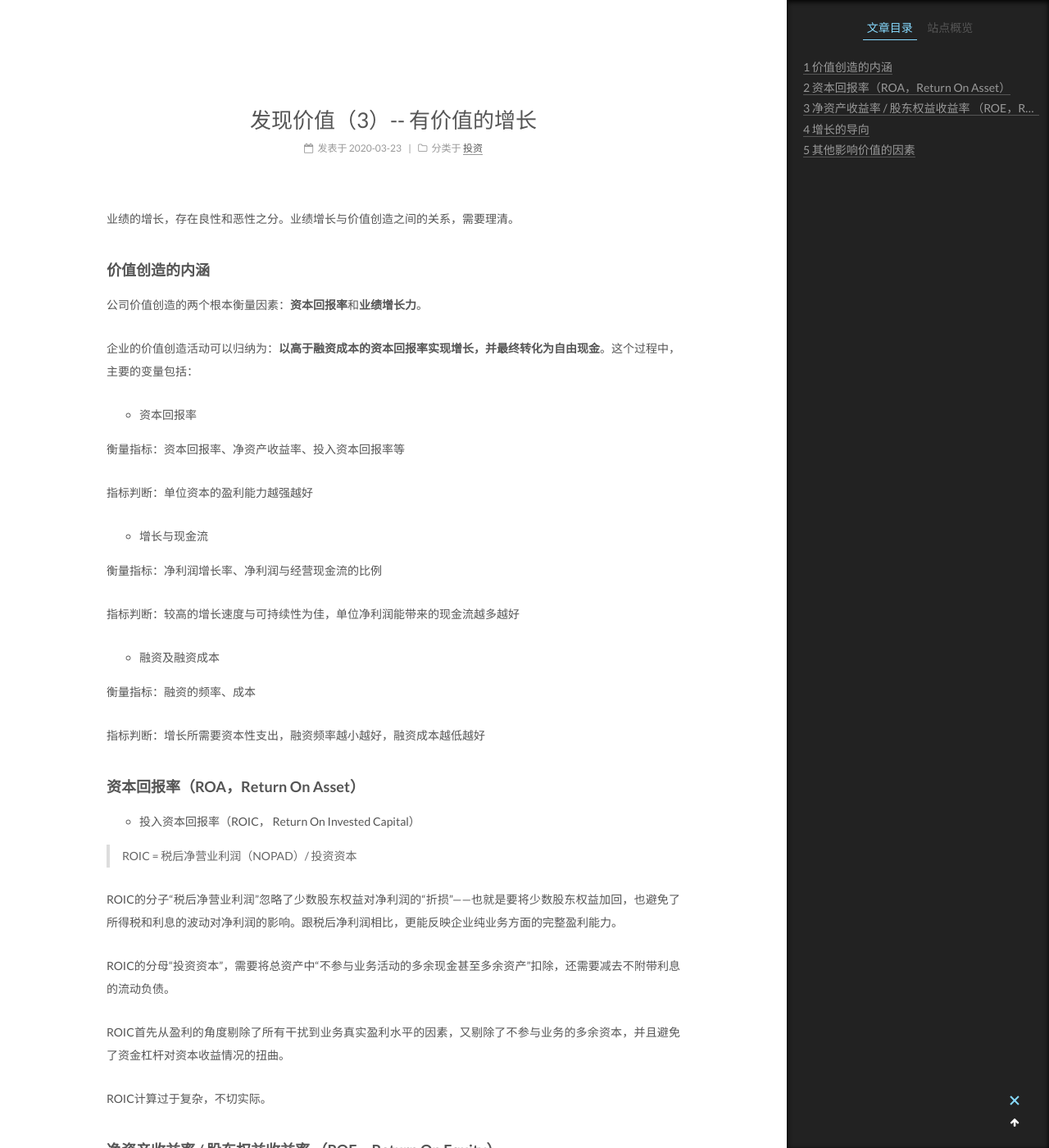
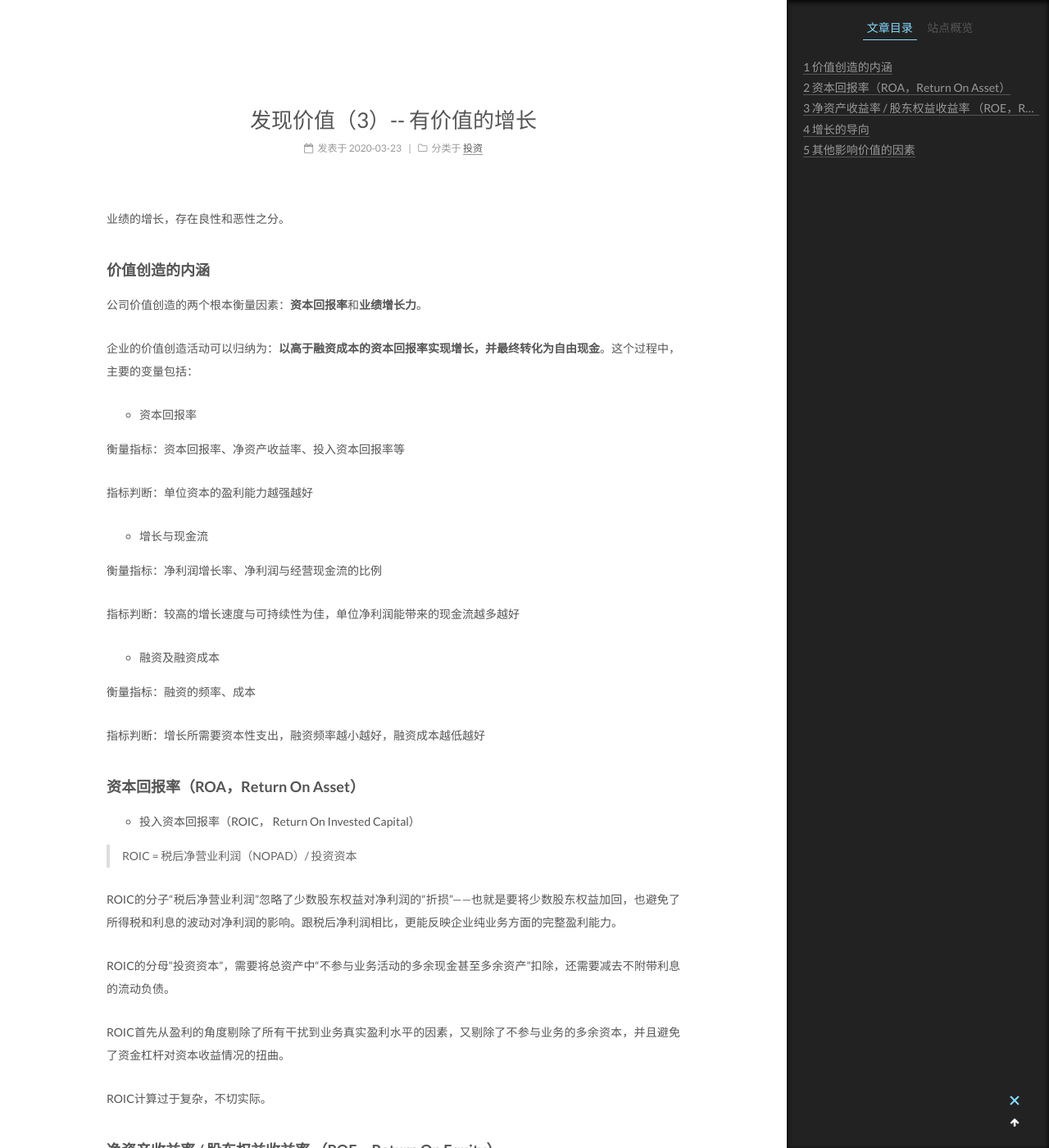
Before and after one commit to zzyang/zzyang.github.io, a Jekyll site: the page built from _posts/2020-03-23-发现价值（3）--有价值的增长.markdown, in a window 1280 px wide and 1400 px high, scrolled down 214 px. Shown: the whole window at 82% size. Built offline with Jekyll 4.4.1, drawn with Linux system fonts in a browser that asks for light colours.

Commit message:
Update 2020-03-23-发现价值（3）--有价值的增长.markdown

```diff
--- a/_posts/2020-03-23-发现价值（3）--有价值的增长.markdown
+++ b/_posts/2020-03-23-发现价值（3）--有价值的增长.markdown
@@ -6,7 +6,7 @@ tags:   股市进阶之道
 categories: 投资
 ---
 
-业绩的增长，存在良性和恶性之分。业绩增长与价值创造之间的关系，需要理清。
+业绩的增长，存在良性和恶性之分。
 
 ### 价值创造的内涵
 
```
